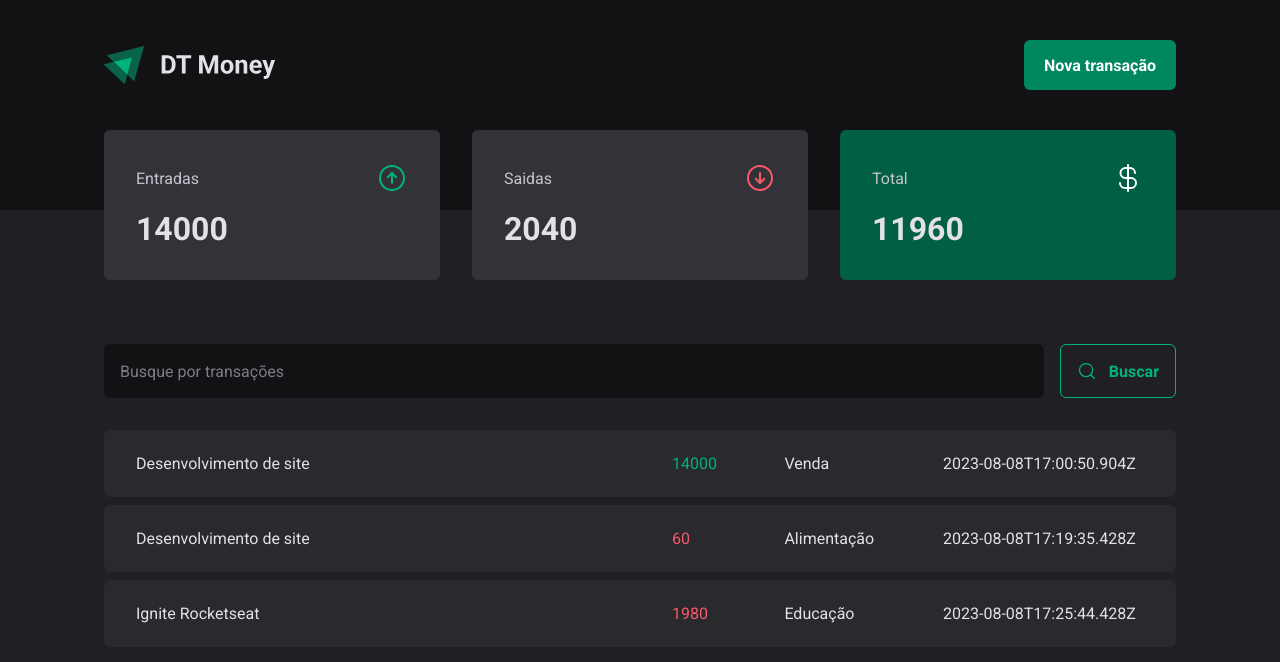
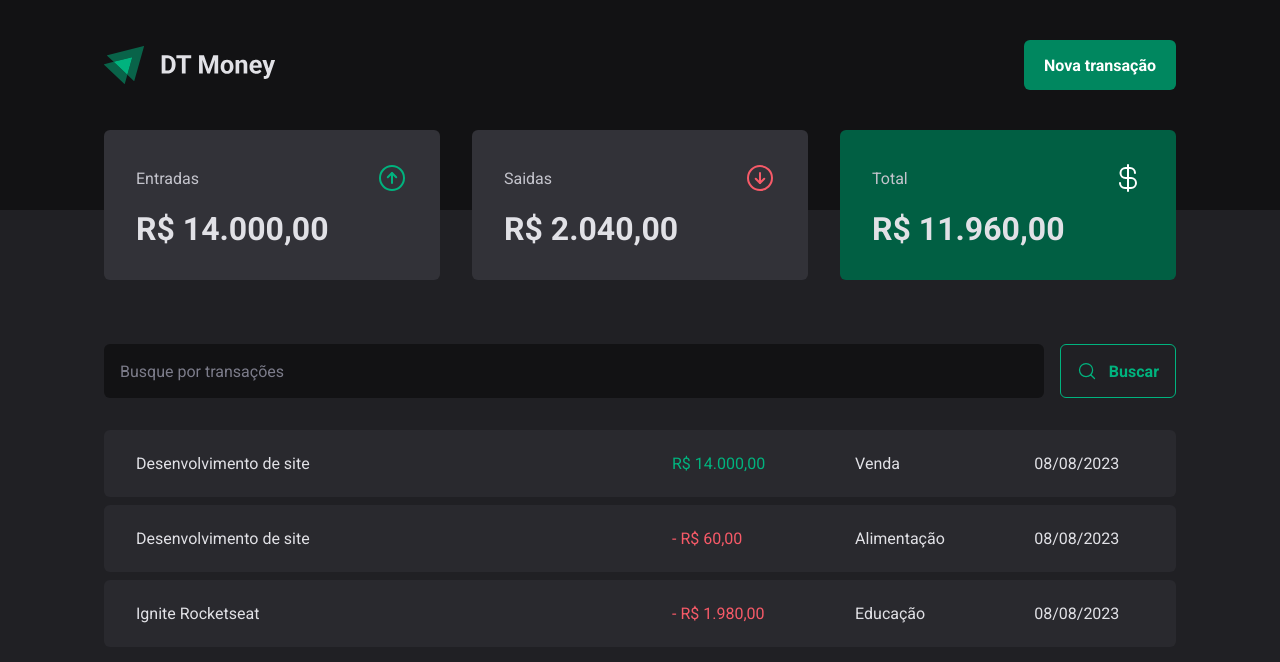
Before and after one commit to elioenays/03-dt-money, a React (Vite) app: page / in a window 1280 px wide. Shown: the top 662 px of the page. Built offline with nearby package versions, Linux system fonts and the light colour scheme; data requests are answered from the project's data file.

Commit message:
Formatando valores

```diff
--- a/src/components/Summary/index.tsx
+++ b/src/components/Summary/index.tsx
@@ -2,6 +2,7 @@
 import { SummaryCard, SummaryContainer } from './styles'
 import { TransactionsContext } from '../../contexts/TransactionsContext'
 import { useContext } from 'react'
+import { priceFormatter } from '../../utils/formatter'
 
 export default function Summary() {
   const { transactions } = useContext(TransactionsContext)
@@ -35,7 +36,7 @@
             color='#00b37e'
           />
         </header>
-        <strong>{summary.income}</strong>
+        <strong>{priceFormatter.format(summary.income)}</strong>
       </SummaryCard>
       <SummaryCard>
         <header>
@@ -45,7 +46,7 @@
             color='#f75a68'
           />
         </header>
-        <strong>{summary.outcome}</strong>
+        <strong>{priceFormatter.format(summary.outcome)}</strong>
       </SummaryCard>
       <SummaryCard variant='green'>
         <header>
@@ -55,7 +56,7 @@
             color='#fff'
           />
         </header>
-        <strong>{summary.total}</strong>
+        <strong>{priceFormatter.format(summary.total)}</strong>
       </SummaryCard>
     </SummaryContainer>
   )
--- a/src/pages/Transactions/index.tsx
+++ b/src/pages/Transactions/index.tsx
@@ -8,6 +8,7 @@
   TransactionsTable,
 } from './styles'
 import { TransactionsContext } from '../../contexts/TransactionsContext'
+import { dateFormatter, priceFormatter } from '../../utils/formatter'
 
 export default function Transactions() {
   const { transactions } = useContext(TransactionsContext)
@@ -26,11 +27,12 @@
                 <td width='50%'>{transaction.description}</td>
                 <td>
                   <PriceHighLight variant={transaction.type}>
-                    {transaction.price}
+                    {transaction.type === 'outcome' && '- '}
+                    {priceFormatter.format(transaction.price)}
                   </PriceHighLight>
                 </td>
                 <td>{transaction.category}</td>
-                <td>{transaction.createdAt}</td>
+                <td>{dateFormatter.format(new Date(transaction.createdAt))}</td>
               </tr>
             )
           })}
--- /dev/null
+++ b/src/utils/formatter.ts
@@ -0,0 +1,6 @@
+export const dateFormatter = new Intl.DateTimeFormat('pt-BR')
+
+export const priceFormatter = new Intl.NumberFormat('pt-BR', {
+  style: 'currency',
+  currency: 'BRL',
+})
```
